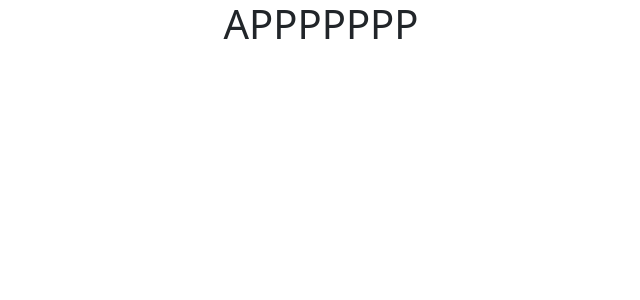
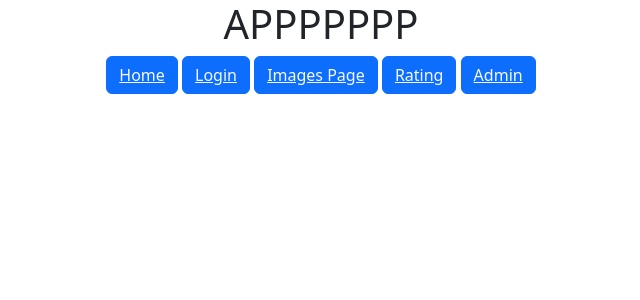
Before and after one commit to talgalm/Beautiful-Images-Project, a React (Create React App) app in the folder Frontend/beautiful-images-frontend/: page / in a window 1280 px wide. Shown: the top 300 px of the page, without its empty margins (319-959 px from the left). Built offline with nearby package versions, Linux system fonts and the light colour scheme.

Commit message:
Add navigation buttons to App component

```diff
--- a/Frontend/beautiful-images-frontend/src/App.js
+++ b/Frontend/beautiful-images-frontend/src/App.js
@@ -1,11 +1,19 @@
 import React from 'react';
+import { Link } from 'react-router-dom';
+import { Button } from 'react-bootstrap';
 import './App.css';
 
 function App() {
-
   return (
     <div className="App">
       <h1>APPPPPPP</h1>
+      <nav>
+        <Button variant="primary"><Link to="/home" className="text-light">Home</Link></Button>{' '}
+        <Button variant="primary"><Link to="/login" className="text-light">Login</Link></Button>{' '}
+        <Button variant="primary"><Link to="/images" className="text-light">Images Page</Link></Button>{' '}
+        <Button variant="primary"><Link to="/rating" className="text-light">Rating</Link></Button>{' '}
+        <Button variant="primary"><Link to="/admin" className="text-light">Admin</Link></Button>{' '}
+      </nav>
     </div>
   );
 }
```
